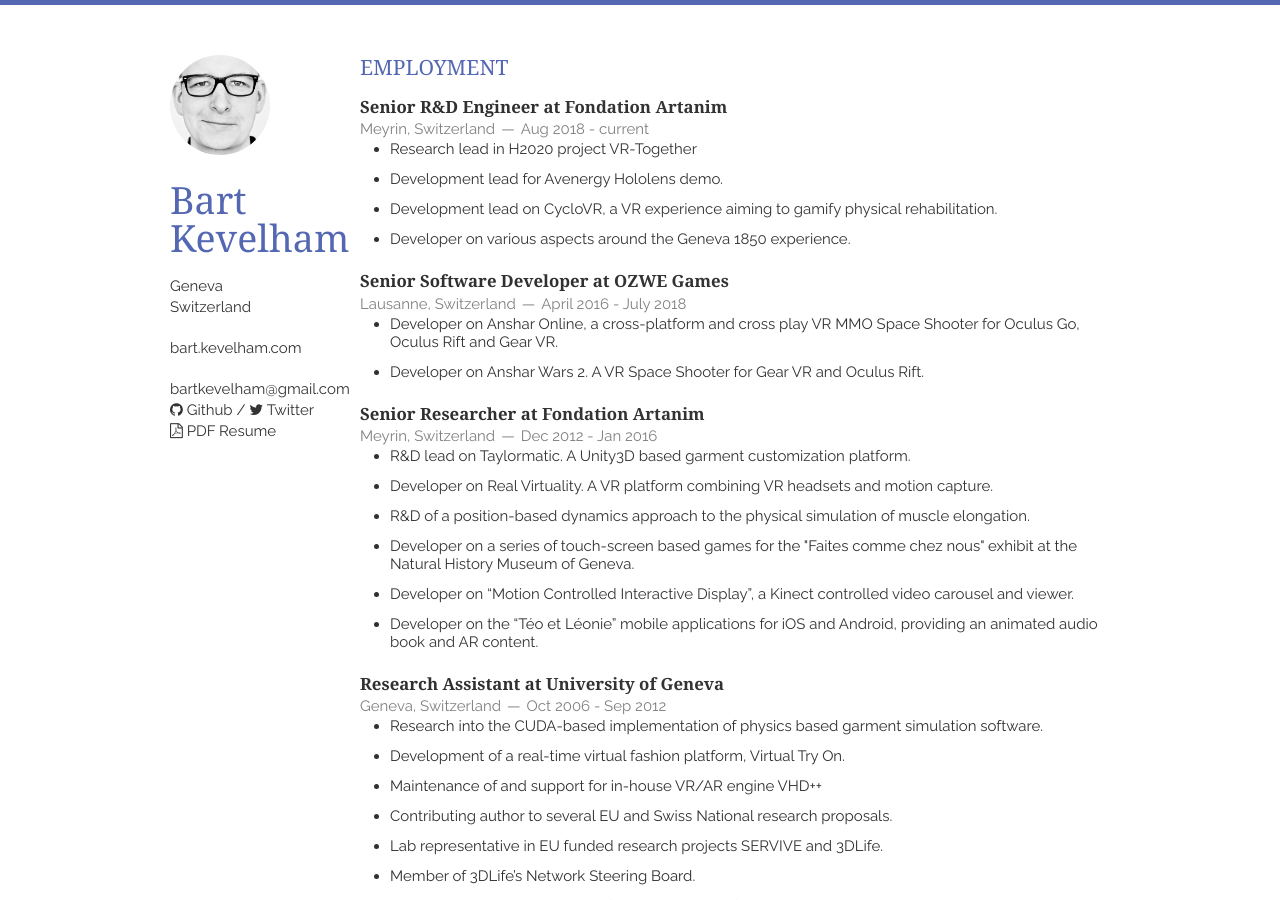
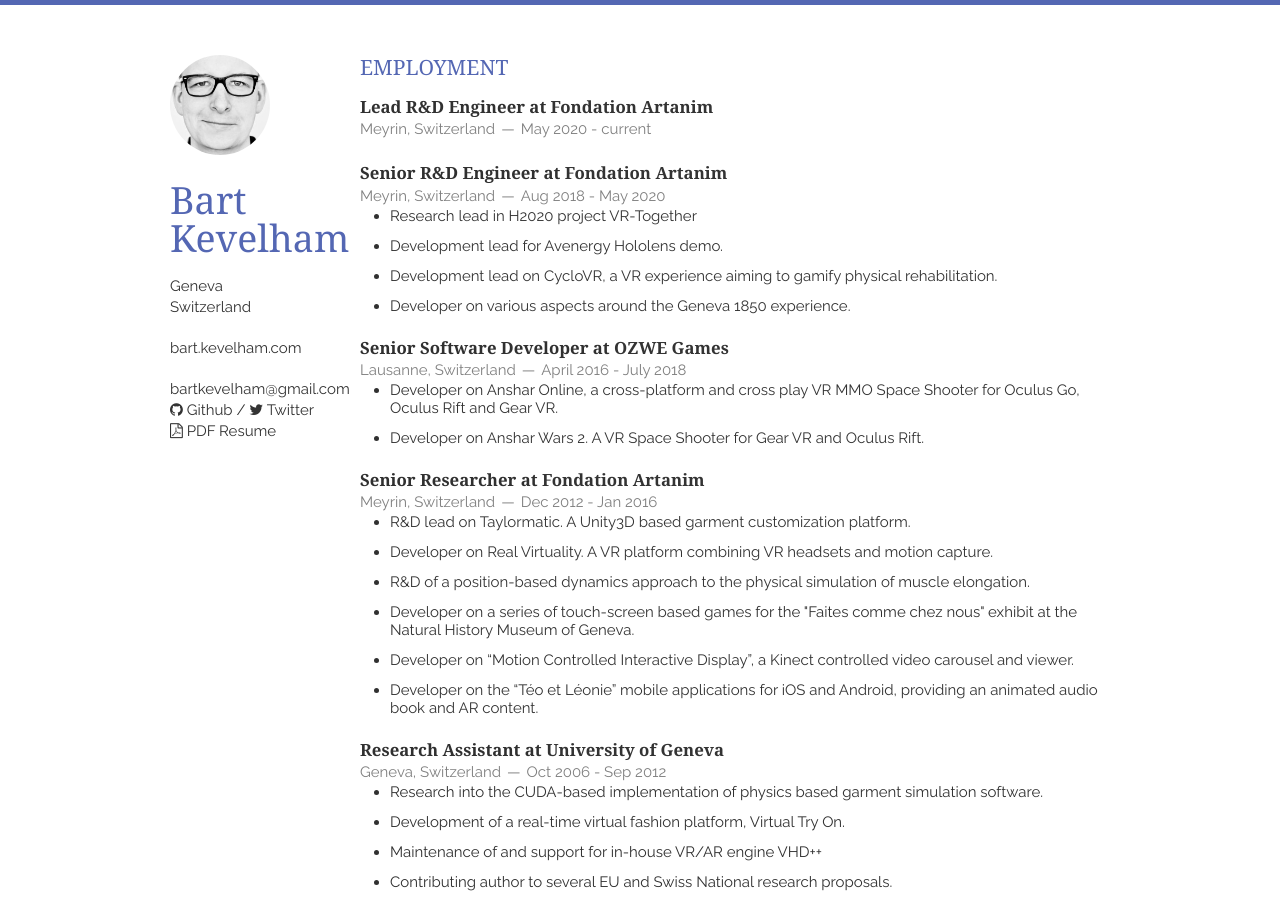
Before and after one commit to bkevelham/bkevelham.github.io, a Jekyll site: the page built from index.html, in a window 1280 px wide and 900 px high. Built offline with Jekyll 4.4.1, drawn with Linux system fonts in a browser that asks for light colours; nearby versions of some CDN libraries; Markdown is read by kramdown in place of the engine named in the settings; the list of posts is cut into pages by our own code.

Commit message:
New role lead R&D engineer

```diff
--- a/_includes/employment.html
+++ b/_includes/employment.html
@@ -2,8 +2,14 @@
     <h1>Employment</h1>
     <article>
         <header>
+            <h1>Lead R&D Engineer at <a href="http://www.artanim.ch">Fondation Artanim</a></h1>
+            <span><address><a href="https://www.google.ch/maps/place/Chemin+du+Grand-Puits+40,+1217+Meyrin/@46.2255855,6.0742181,278m">Meyrin, Switzerland</a></address><time>May 2020 - current</time></span>
+        </header>
+    </article>
+    <article>
+        <header>
             <h1>Senior R&D Engineer at <a href="http://www.artanim.ch">Fondation Artanim</a></h1>
-            <span><address><a href="https://www.google.ch/maps/place/Chemin+du+Grand-Puits+40,+1217+Meyrin/@46.2255855,6.0742181,278m">Meyrin, Switzerland</a></address><time>Aug 2018 - current</time></span>
+            <span><address><a href="https://www.google.ch/maps/place/Chemin+du+Grand-Puits+40,+1217+Meyrin/@46.2255855,6.0742181,278m">Meyrin, Switzerland</a></address><time>Aug 2018 - May 2020</time></span>
         </header>
         <ul  class="disc">
             <li><a href="https://vrtogether.eu/">Research lead in H2020 project VR-Together</a></li>
```
